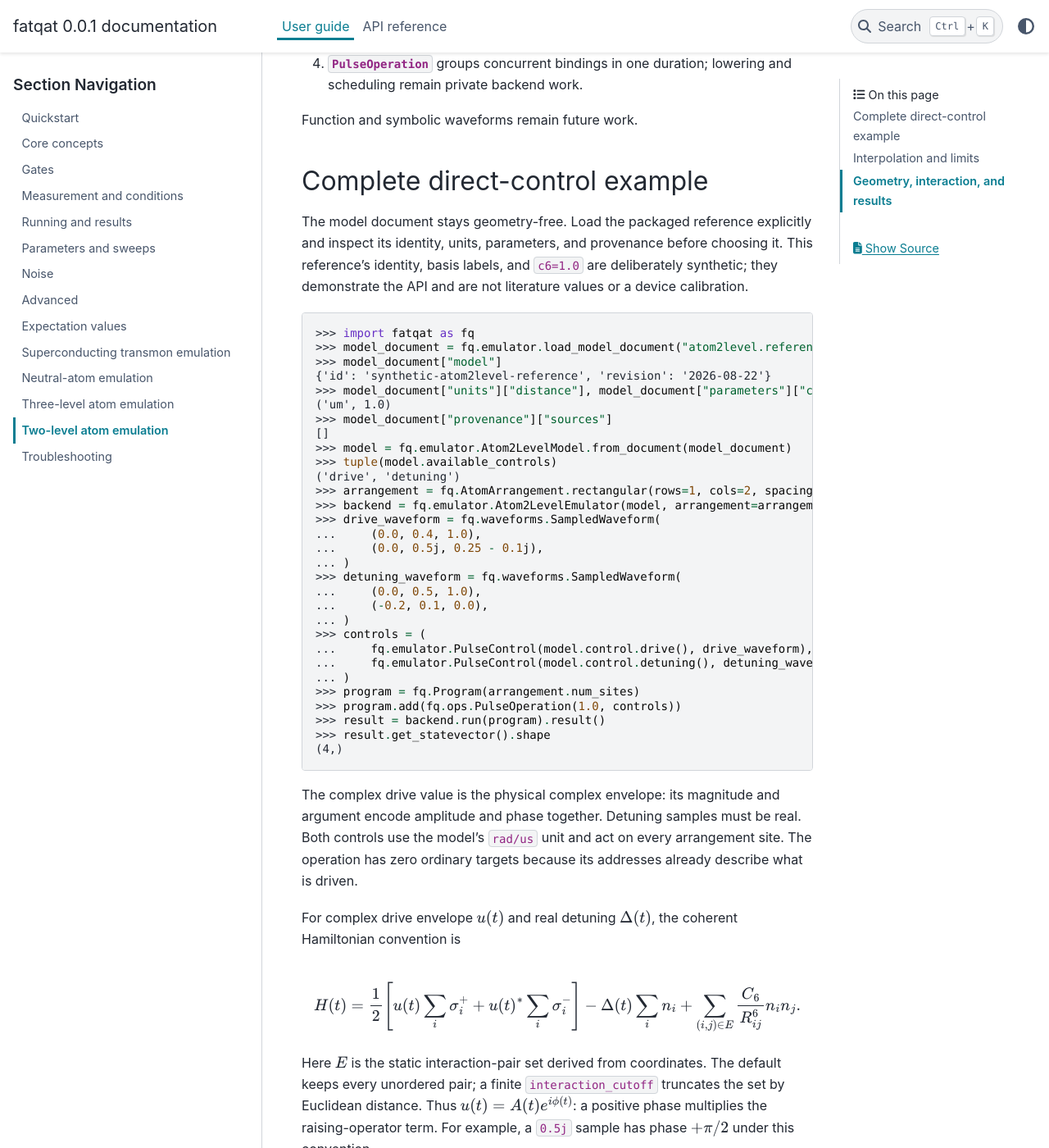
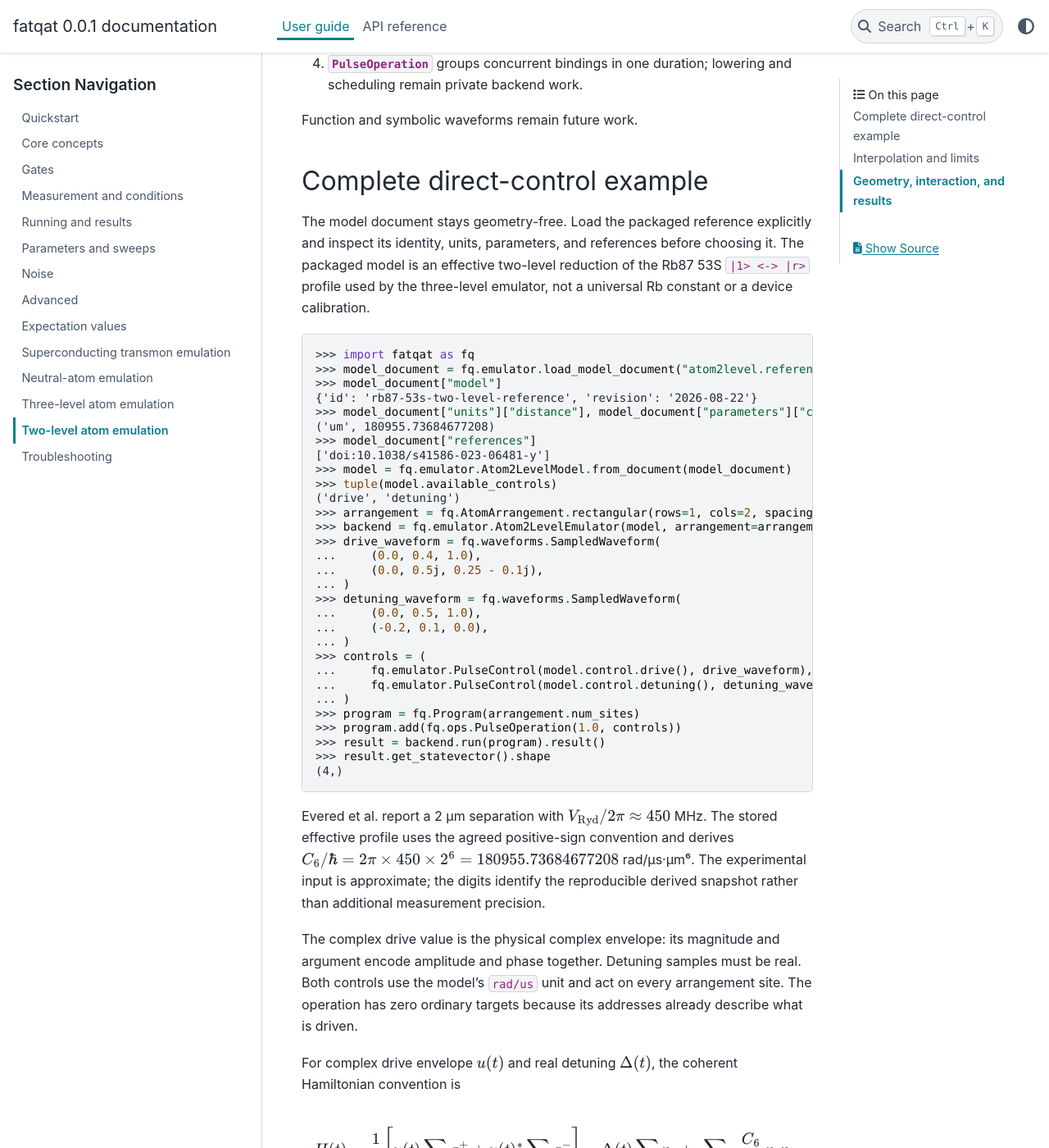
Before and after one commit to spaceqat/fatqat, a Sphinx documentation site: the page built from docs/sphinx/guide/atom-2level.md, in a window 1280 px wide and 1400 px high, scrolled down 379 px. Shown: the whole window at 82% size. Built offline with Sphinx 7.4.7 and the PyData theme 0.15.4, drawn with Linux system fonts in a browser that asks for light colours; pages that are not in the unit, such as notebooks, are missing from menus.

Commit message:
Adopt the Rb87 53S Atom2 reference
- Replace the metadata envelope with the minimal optional references array.

- Share the approved 53S basis, signed interaction coefficient, and DOI across the Atom2 and Atom3 documents.

- Update focused schema, catalog, model, documentation, and package-artifact coverage.

````diff
--- a/docs/sphinx/api/pulse-emulator.rst
+++ b/docs/sphinx/api/pulse-emulator.rst
@@ -35,7 +35,7 @@ the family model explicitly, and uses a nominal package calibration internally:
    print(model_document["model"])
    print(model_document["units"])
    print(model_document["parameters"])
-   print(model_document["provenance"])
+   print(model_document.get("references", []))
    model = fq.emulator.TransmonModel.from_document(model_document)
    backend = fq.emulator.TransmonEmulator(model)
 
--- a/docs/sphinx/guide/atom-2level.md
+++ b/docs/sphinx/guide/atom-2level.md
@@ -18,24 +18,24 @@ Function and symbolic waveforms remain future work.
 ## Complete direct-control example
 
 The model document stays geometry-free. Load the packaged reference explicitly
-and inspect its identity, units, parameters, and provenance before choosing it.
-This reference's identity, basis labels, and `c6=1.0` are deliberately
-synthetic; they demonstrate the API and are not literature values or a device
-calibration.
+and inspect its identity, units, parameters, and references before choosing it.
+The packaged model is an effective two-level reduction of the Rb87 53S
+`|1> <-> |r>` profile used by the three-level emulator, not a universal Rb
+constant or a device calibration.
 
 ```{doctest}
 >>> import fatqat as fq
 >>> model_document = fq.emulator.load_model_document("atom2level.reference")
 >>> model_document["model"]
-{'id': 'synthetic-atom2level-reference', 'revision': '2026-08-22'}
+{'id': 'rb87-53s-two-level-reference', 'revision': '2026-08-22'}
 >>> model_document["units"]["distance"], model_document["parameters"]["c6"]
-('um', 1.0)
->>> model_document["provenance"]["sources"]
-[]
+('um', 180955.73684677208)
+>>> model_document["references"]
+['doi:10.1038/s41586-023-06481-y']
 >>> model = fq.emulator.Atom2LevelModel.from_document(model_document)
 >>> tuple(model.available_controls)
 ('drive', 'detuning')
->>> arrangement = fq.AtomArrangement.rectangular(rows=1, cols=2, spacing=2.0)
+>>> arrangement = fq.AtomArrangement.rectangular(rows=1, cols=2, spacing=6.0)
 >>> backend = fq.emulator.Atom2LevelEmulator(model, arrangement=arrangement)
 >>> drive_waveform = fq.waveforms.SampledWaveform(
 ...     (0.0, 0.4, 1.0),
@@ -55,6 +55,14 @@ calibration.
 >>> result.get_statevector().shape
 (4,)
 ```
+
+Evered et al. report a 2 µm separation with
+$V_\mathrm{Ryd}/2\pi \approx 450$ MHz. The stored effective profile uses the
+agreed positive-sign convention and derives
+$C_6/\hbar = 2\pi \times 450 \times 2^6 =
+180955.73684677208$ rad/µs·µm⁶. The experimental input is approximate; the
+digits identify the reproducible derived snapshot rather than additional
+measurement precision.
 
 The complex drive value is the physical complex envelope: its magnitude and
 argument encode amplitude and phase together. Detuning samples must be real.
````
Also changed, not shown: docs/sphinx/guide/atom-3level.md (+2 -2 lines), docs/sphinx/guide/superconducting-pulse.md (+3 -2 lines), 11 other files.
